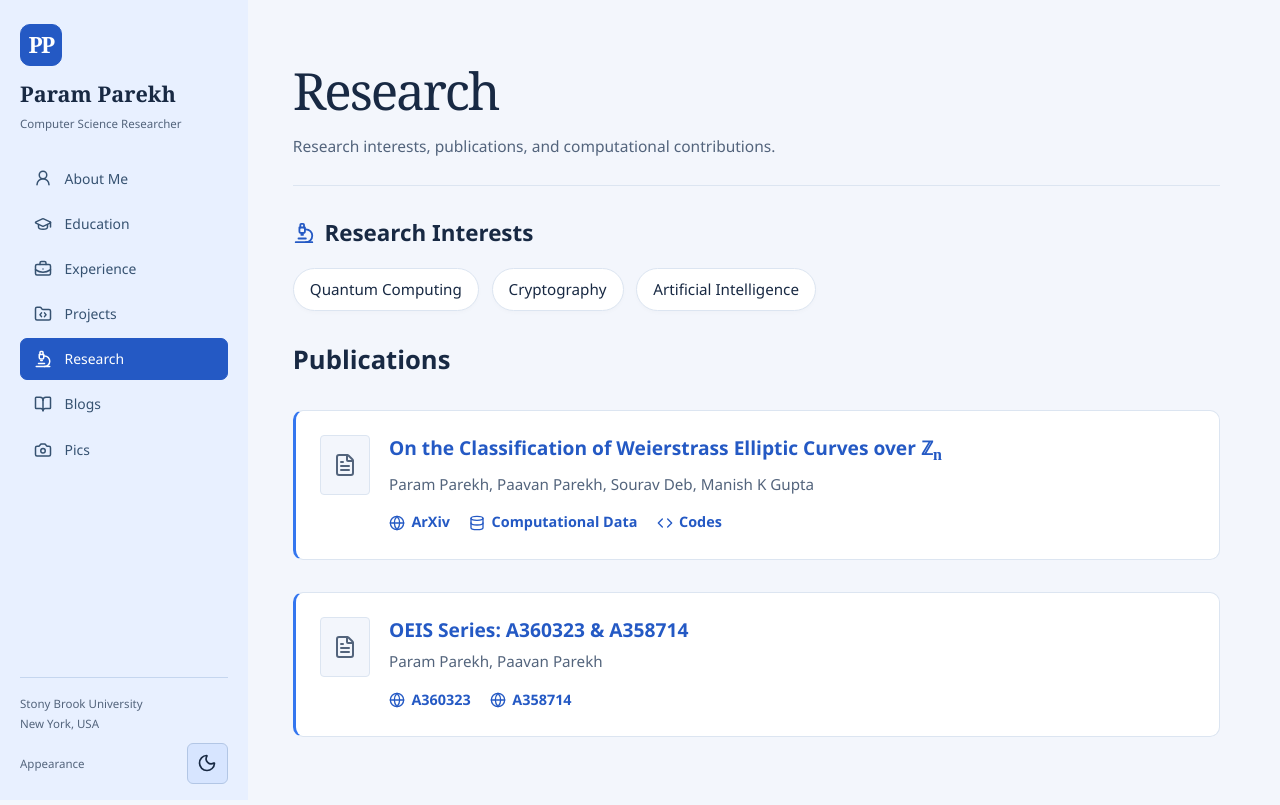
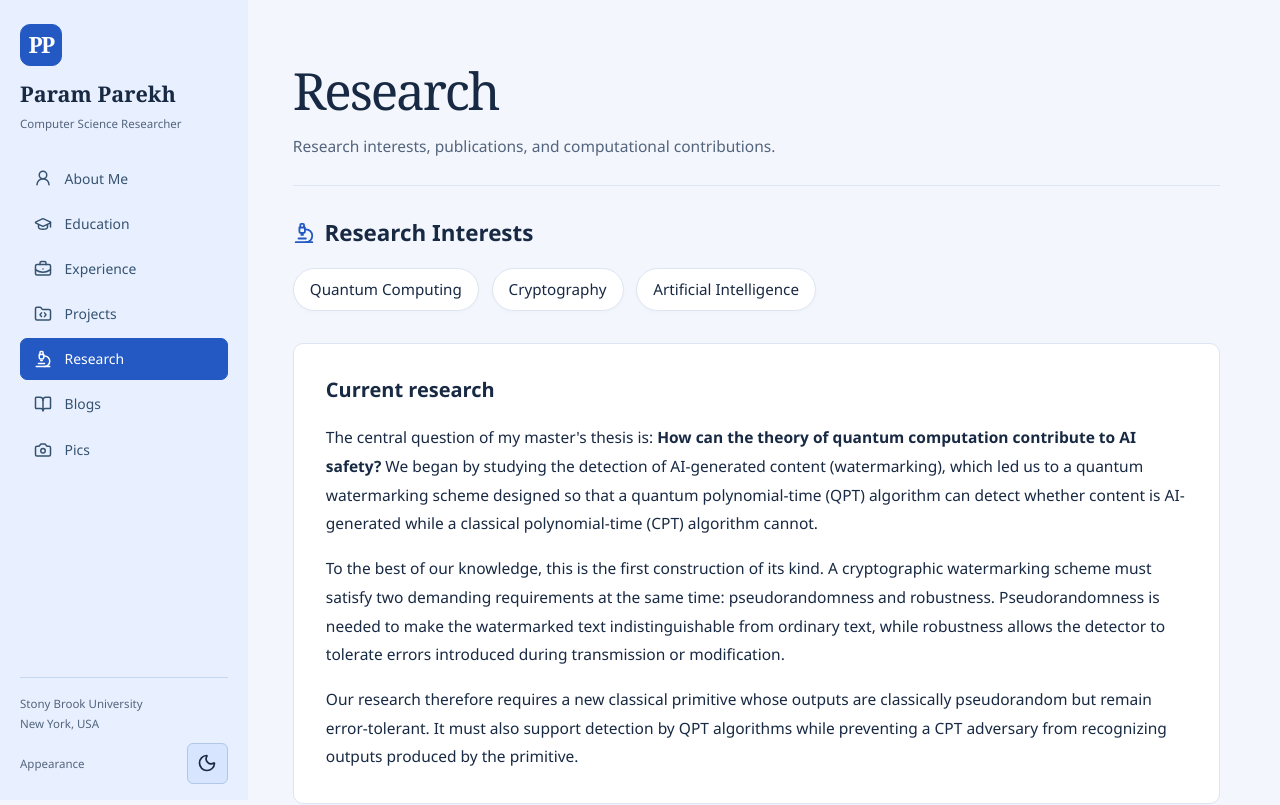
Before and after one commit to paramparekh/Portfolio-Website, a Next.js app: page /research in a window 1280 px wide. Shown: the top 805 px of the page. Built offline with nearby package versions, Linux system fonts and the light colour scheme.

Commit message:
Add current thesis research and use body text color for experience subtitles

```diff
--- a/src/app/globals.css
+++ b/src/app/globals.css
@@ -180,3 +180,8 @@ a:focus-visible, button:focus-visible, summary:focus-visible { outline: 3px soli
   .profile-portrait { max-width: 100%; }
   .biography h1 { font-size: clamp(1.8rem, 6vw, 2.5rem); }
 }
+
+.current-research { padding: clamp(1.25rem, 2.5vw, 2rem); background: var(--card-bg); border: 1px solid var(--card-border); border-radius: 10px; }
+.current-research h2 { font-size: 1.25rem; font-weight: 600; margin-bottom: 1.25rem; }
+.current-research p { font-size: 0.97rem; line-height: 1.85; color: var(--foreground); }
+.current-research p + p { margin-top: 1rem; }
--- a/src/app/page.js
+++ b/src/app/page.js
@@ -1,3 +1,4 @@
+import CurrentResearch from "@/components/CurrentResearch";
 import { ArrowUpRight, Mail, FileText } from "lucide-react";
 import Image from "next/image";
 
@@ -37,6 +38,7 @@ export default function Home() {
           <li><span>Artificial intelligence</span></li>
         </ul>
       </section>
+      <CurrentResearch />
       <div className="social-links" aria-label="Academic and social profiles">
         {[
           { name: "LinkedIn", url: "https://www.linkedin.com/in/param-parekh-2a990a1b7/" },
--- a/src/app/research/page.js
+++ b/src/app/research/page.js
@@ -1,3 +1,4 @@
+import CurrentResearch from "@/components/CurrentResearch";
 import PageHeader from "@/components/PageHeader";
 import { Microscope, Globe, Database, Code, FileText } from "lucide-react";
 
@@ -22,6 +23,7 @@ export default function Research() {
                     ))}
                 </div>
             </section>
+      <CurrentResearch />
 
             <section style={{ display: 'flex', flexDirection: 'column', gap: '2rem' }}>
                 <h2 style={{ fontSize: '1.6rem', fontWeight: '700' }}>Publications</h2>
--- /dev/null
+++ b/src/components/CurrentResearch.js
@@ -0,0 +1,16 @@
+export default function CurrentResearch() {
+  return (
+    <section className="current-research" aria-labelledby="current-research-heading">
+      <h2 id="current-research-heading">Current research</h2>
+      <p>
+        The central question of my master&apos;s thesis is: <strong>How can the theory of quantum computation contribute to AI safety?</strong> We began by studying the detection of AI-generated content (watermarking), which led us to a quantum watermarking scheme designed so that a quantum polynomial-time (QPT) algorithm can detect whether content is AI-generated while a classical polynomial-time (CPT) algorithm cannot.
+      </p>
+      <p>
+        To the best of our knowledge, this is the first construction of its kind. A cryptographic watermarking scheme must satisfy two demanding requirements at the same time: pseudorandomness and robustness. Pseudorandomness is needed to make the watermarked text indistinguishable from ordinary text, while robustness allows the detector to tolerate errors introduced during transmission or modification.
+      </p>
+      <p>
+        Our research therefore requires a new classical primitive whose outputs are classically pseudorandom but remain error-tolerant. It must also support detection by QPT algorithms while preventing a CPT adversary from recognizing outputs produced by the primitive.
+      </p>
+    </section>
+  );
+}
```
Also changed, not shown: src/app/experience/page.js (+7 -7 lines).
